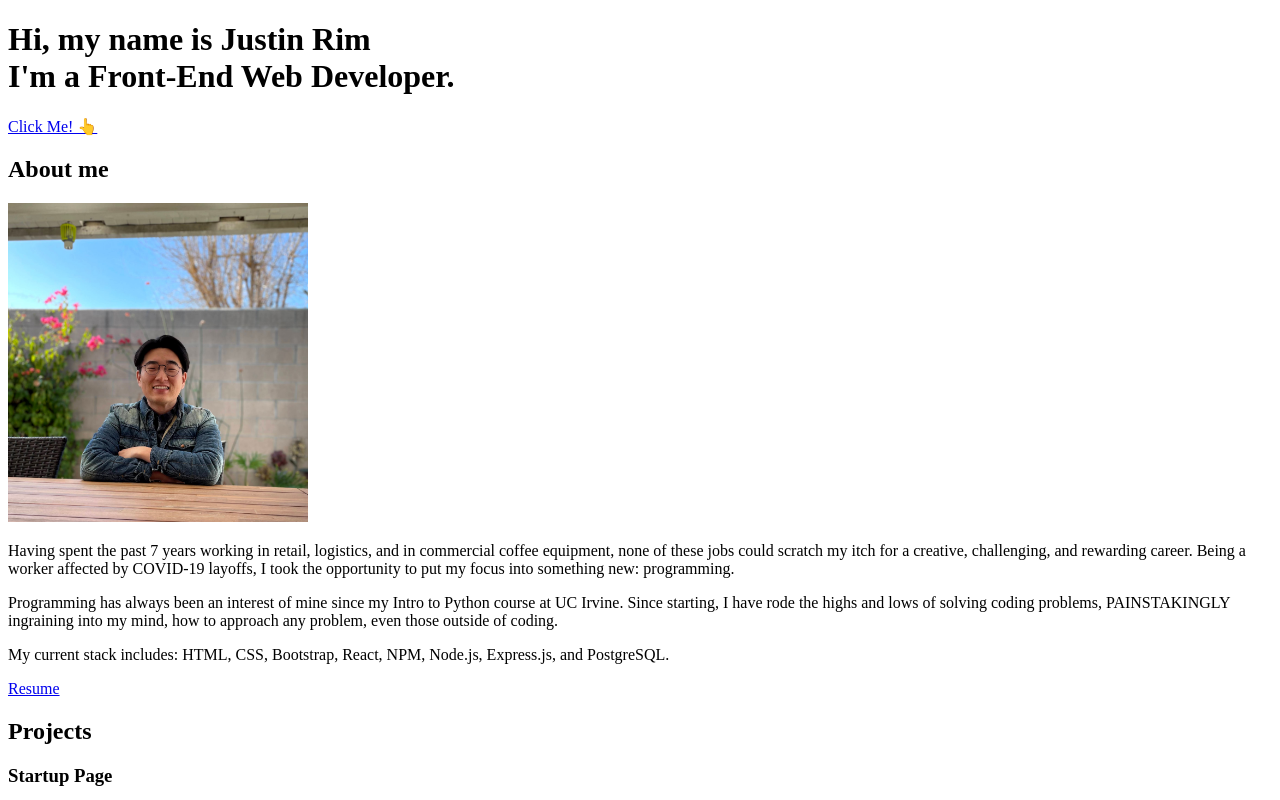
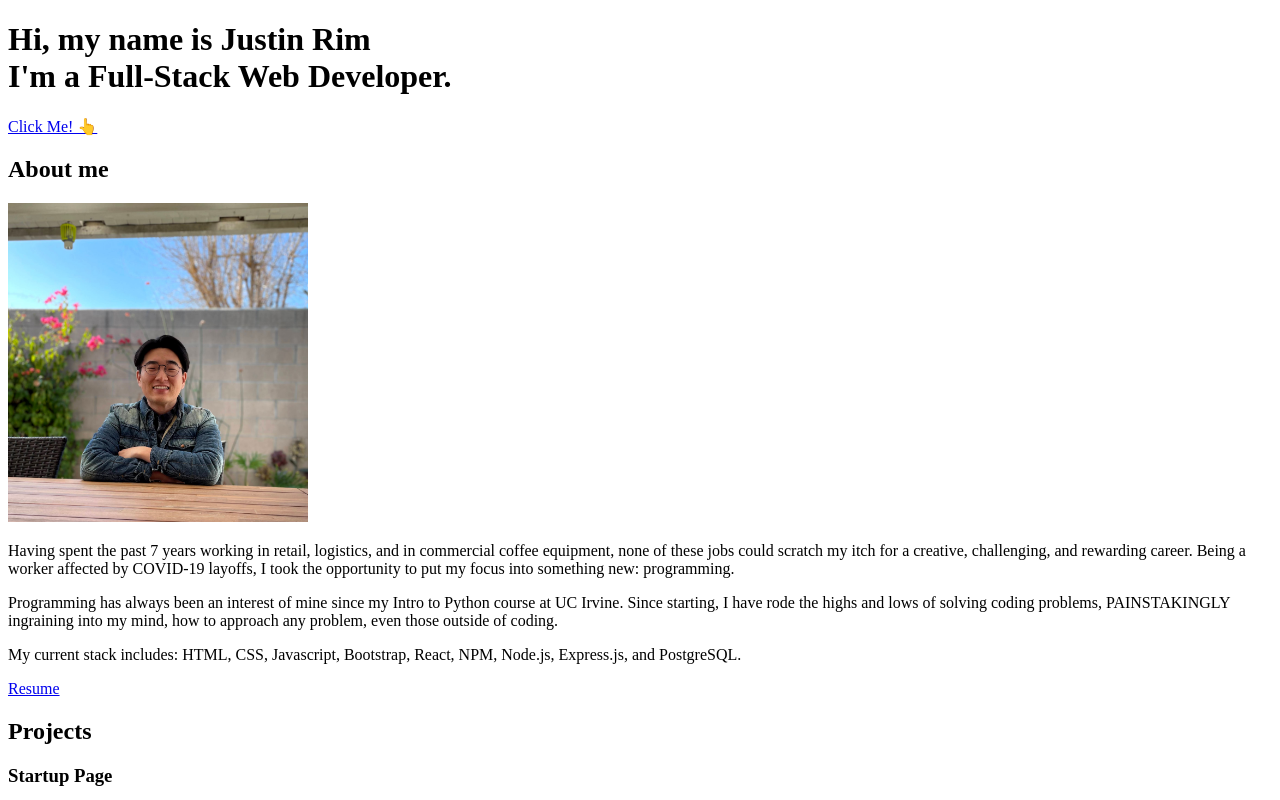
Before and after one commit to justin-rim/MyPortfolio, a website: page src/template.html in a window 1280 px wide. Shown: the top 800 px of the page. Drawn offline with nearby package versions, Linux system fonts and the light colour scheme.

Commit message:
edited About Me section and job title

```diff
--- a/src/template.html
+++ b/src/template.html
@@ -47,7 +47,7 @@
         <h1 class="hero-title" class="load-hidden">
           Hi, my name is <span class="text-color-main">Justin Rim</span>
           <br />
-          I'm a Front-End Web Developer.
+          I'm a Full-Stack Web Developer.
         </h1>
         <p class="hero-cta" class="load-hidden">
           <a class="cta-btn cta-btn--hero" href="#about">Click Me! 👆</a>
@@ -83,7 +83,7 @@
                 Programming has always been an interest of mine since my Intro to Python course at UC Irvine. Since starting, I have rode the highs and lows of solving coding problems, PAINSTAKINGLY ingraining into my mind, how to approach any problem, even those outside of coding.
               </p>
                <p class="about-wrapper__info-text">
-                My current stack includes: HTML, CSS, Bootstrap, React, NPM, Node.js, Express.js, and PostgreSQL.
+                My current stack includes: HTML, CSS, Javascript, Bootstrap, React, NPM, Node.js, Express.js, and PostgreSQL.
               </p>
               <span class="d-flex mt-3">
                 <a target="_blank" class="cta-btn cta-btn--resume" href="#!">
```
